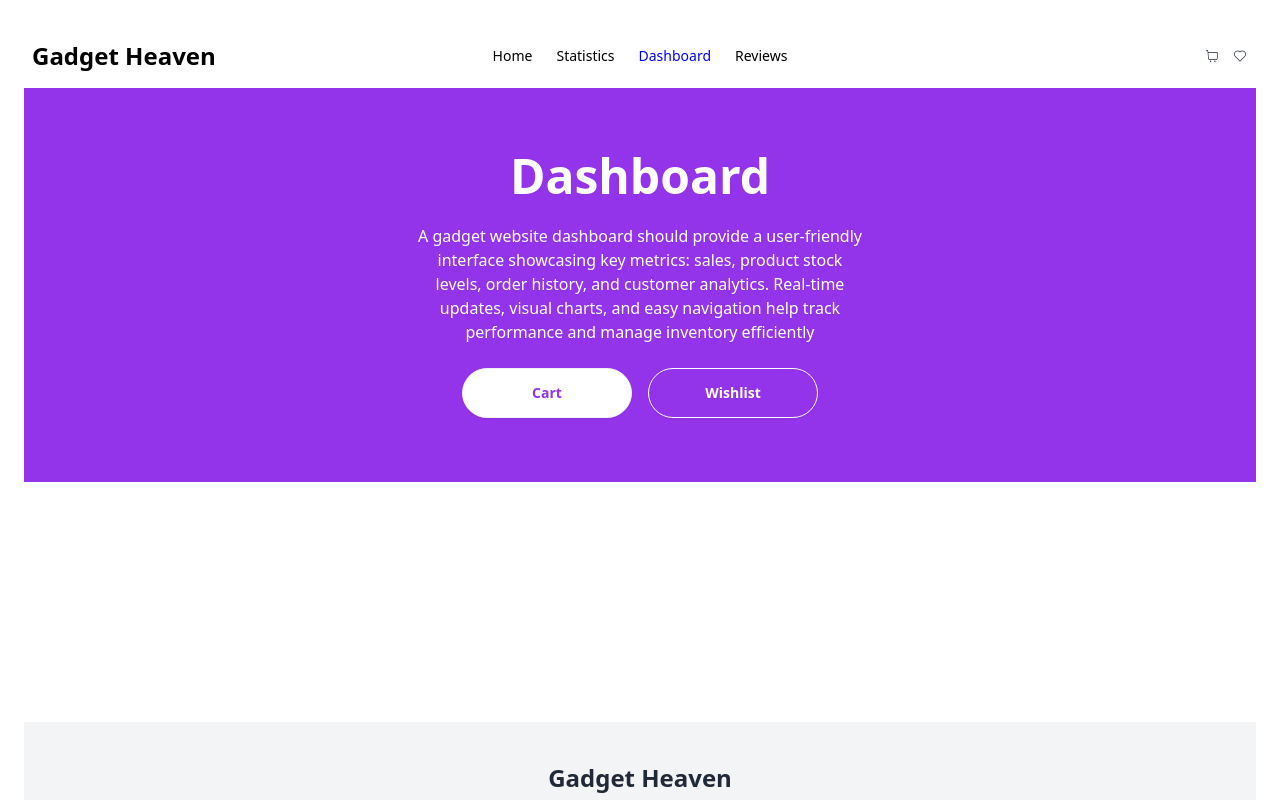
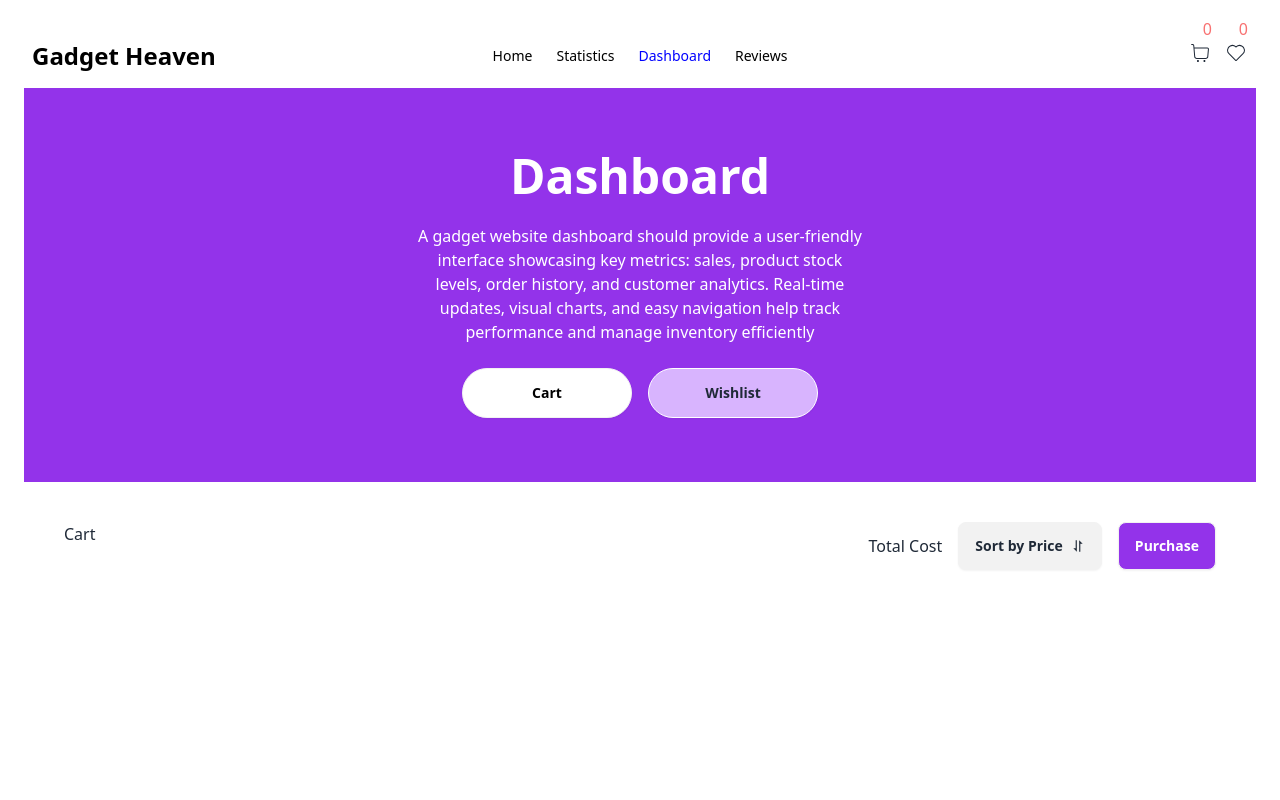
Before and after one commit to programming-hero-web-course-4/b10a8-gadget-heaven-Orinakter, a React (Vite) app: page /dashboard in a window 1280 px wide. Shown: the top 800 px of the page. Built offline with nearby package versions, Linux system fonts and the light colour scheme.

Commit message:
cart data sorted complete

```diff
--- a/src/Components/Root/Dashboard/Dashboard.jsx
+++ b/src/Components/Root/Dashboard/Dashboard.jsx
@@ -2,6 +2,7 @@ import React, { useEffect, useState } from 'react';
 import { getCartToLS, removeEachCardItem } from '../../../LocalStorage/localstorage';
 import { RxCrossCircled } from "react-icons/rx";
 import { getWishToLS, removeEachWishItem } from '../../../LocalStorage/localstoragewish';
+import { BiSort } from "react-icons/bi";
 
 const Dashboard = () => {
   const [cartData,setCartData] =useState([]);
@@ -35,6 +36,12 @@ const Dashboard = () => {
 
   }
 
+  const cartSortBtnControl = ()=>{
+    const sortedCartData = [...cartData].sort((x,y)=>y.price-x.price)
+    setCartData(sortedCartData)
+
+  }
+
 
 
 
@@ -48,10 +55,21 @@ const Dashboard = () => {
       A gadget website dashboard should provide a user-friendly interface showcasing key metrics: sales, product stock levels, order history, and customer analytics. Real-time updates, visual charts, and easy navigation help track performance and manage inventory efficiently
       </p>
       <div className="flex justify-center items-center gap-4">
-        <button onClick={()=>setButtonType("cart")} className='btn text-purple-600 font-bold bg-white rounded-full w-[170px] h-[50px]'>Cart</button>
-        <button onClick={()=>setButtonType("wish")} className='btn bg-purple-600 text-white border-white w-[170px] h-[50px] rounded-full '>Wishlist</button>
+        <button onClick={()=>setButtonType("cart")} className={`btn  font-bold ${buttontype=== "cart"? "bg-white text-black":"bg-purple-300"} rounded-full w-[170px] h-[50px]`}>Cart</button>
+        <button onClick={()=>setButtonType("wish")} className={`btn  ${buttontype=== "wish"? "bg-white text-black":"bg-purple-300"} border-white w-[170px] h-[50px] rounded-full `}>Wishlist</button>
       </div>
     </div>
+  </div>
+</div>
+
+<div className="p-10 flex justify-between ">
+  <div className="">
+    <h1>Cart</h1>
+  </div>
+  <div className="flex justify-center items-center gap-4">
+    <h1>Total Cost</h1>
+    <button onClick={cartSortBtnControl} className='btn '>Sort by Price<span><BiSort /></span></button>
+    <button className='btn bg-purple-600 text-white'>Purchase</button>
   </div>
 </div>
 
--- a/src/Components/Root/NavBar/NavBar.jsx
+++ b/src/Components/Root/NavBar/NavBar.jsx
@@ -3,6 +3,8 @@ import { CiShoppingCart } from "react-icons/ci";
 import { CiHeart } from "react-icons/ci";
 import { useContext } from "react";
 import { navContext } from "../Root";
+import { getCartToLS } from "../../../LocalStorage/localstorage";
+import { getWishToLS } from "../../../LocalStorage/localstoragewish";
 
 
 const NavBar = () => {
@@ -14,6 +16,9 @@ const NavBar = () => {
     <NavLink to="/dashboard"><li>Dashboard</li></NavLink>
     <NavLink to="/customerfeedback"><li>Reviews</li></NavLink>
     </>
+
+    const cart = getCartToLS();
+    const wish = getWishToLS()
     return (
         <div className="navbar">
   <div className="navbar-start">
@@ -46,8 +51,15 @@ const NavBar = () => {
     </ul>
   </div>
   <div className="navbar-end flex gap-3">
-   <button className="bg-white"><CiShoppingCart /></button>
-   <button className="bg-white"><CiHeart /></button>
+  <div className="relative">
+  <button className="bg-white text-2xl"><CiShoppingCart /></button>
+  <span className="text-red-400 absolute -top-6 right-0">{cart.length}</span>
+  </div>
+   <div className="relative">
+   <button className="bg-white  text-2xl"><CiHeart /></button>
+   <span className="text-red-400 absolute -top-6 right-0">{wish.length}</span>
+
+   </div>
   </div>
 </div>
     );
```
